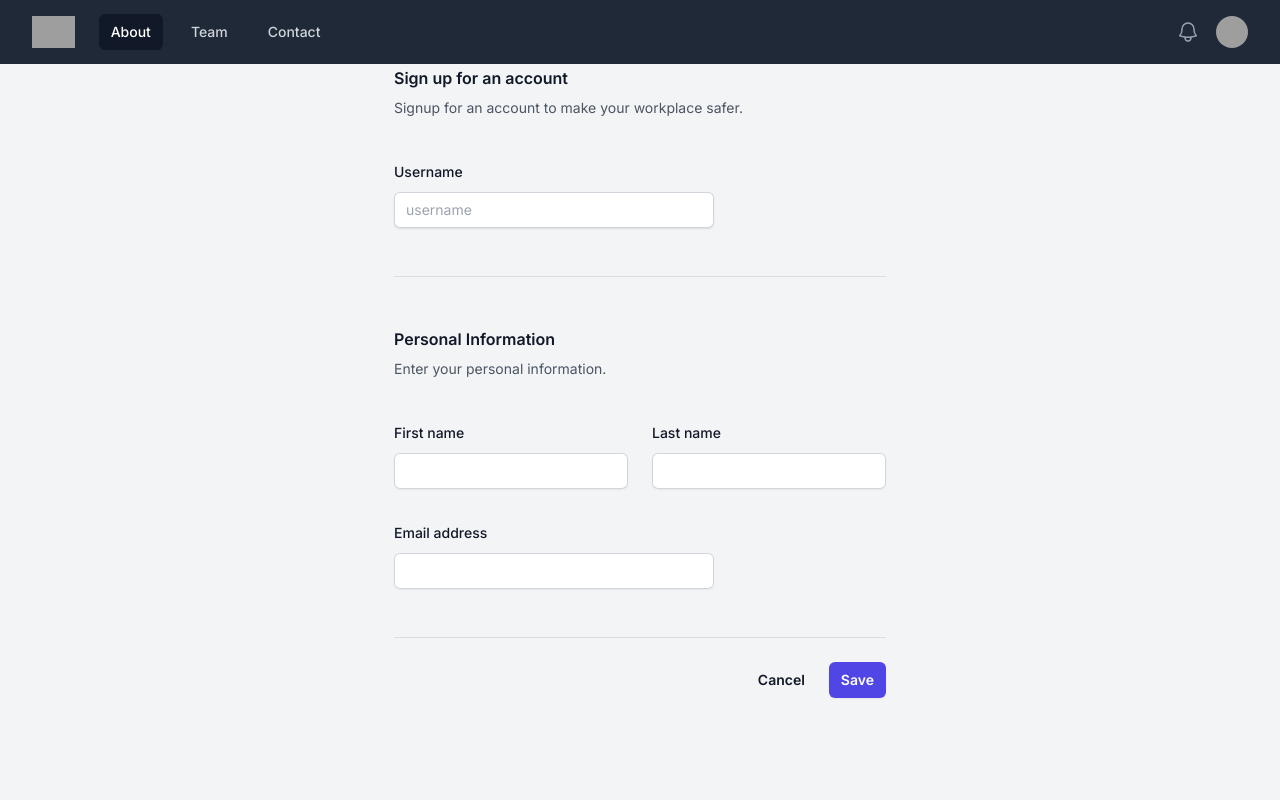
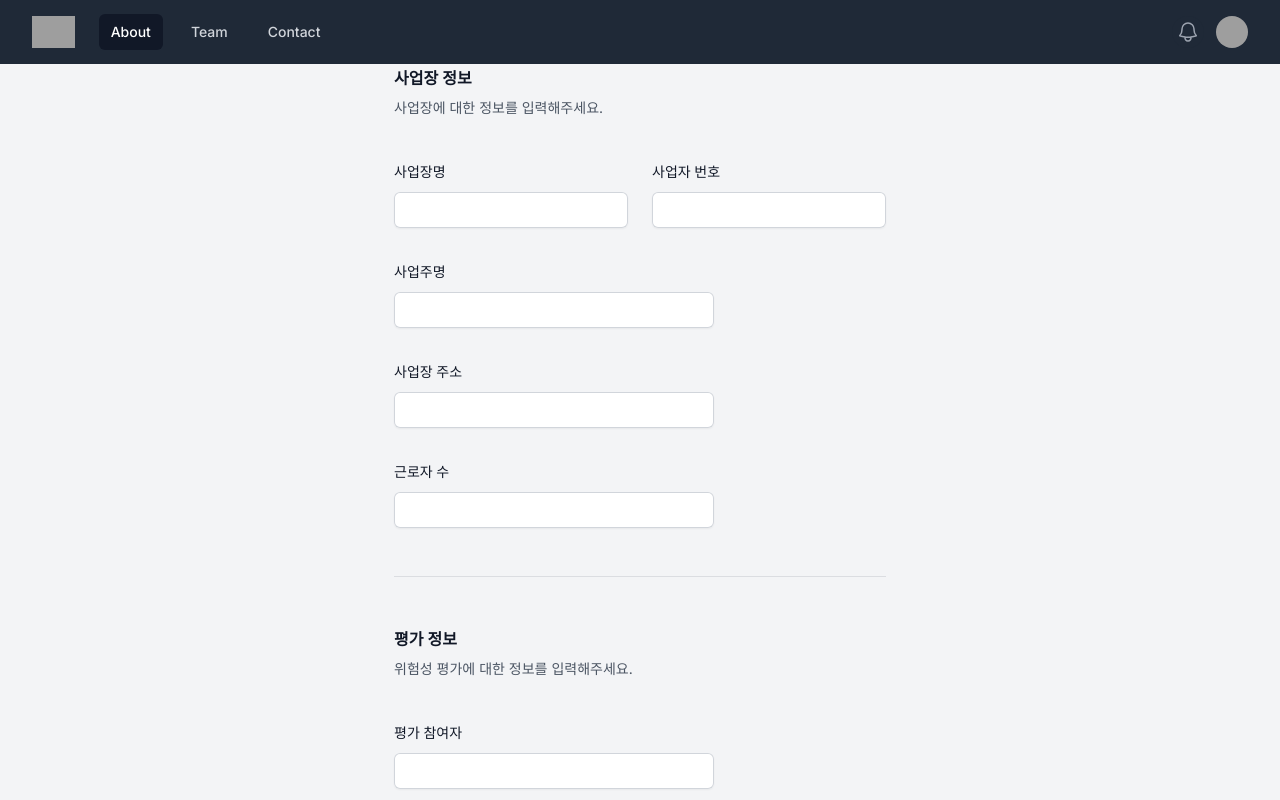
Before and after one commit to GuardianDocs/sework-front, a Next.js app: page /auth/signup in a window 1280 px wide. Shown: the top 800 px of the page. Built offline with nearby package versions, Linux system fonts and the light colour scheme; grey boxes are pictures that could not be loaded.

Commit message:
feat: 회원가입 페이지 작성

```diff
--- a/src/app/auth/signup/page.tsx
+++ b/src/app/auth/signup/page.tsx
@@ -1,47 +1,13 @@
-import { PhotoIcon, UserCircleIcon } from '@heroicons/react/24/solid';
-
 export default function Page() {
 	return (
 		<form>
 			<div className="space-y-12">
 				<div className="pb-12 border-b border-gray-900/10">
 					<h2 className="text-base font-semibold leading-7 text-gray-900">
-						Sign up for an account
+						사업장 정보
 					</h2>
 					<p className="mt-1 text-sm leading-6 text-gray-600">
-						Signup for an account to make your workplace safer.
-					</p>
-
-					<div className="grid grid-cols-1 mt-10 gap-x-6 gap-y-8 sm:grid-cols-6">
-						<div className="sm:col-span-4">
-							<label
-								htmlFor="username"
-								className="block text-sm font-medium leading-6 text-gray-900"
-							>
-								Username
-							</label>
-							<div className="mt-2">
-								<div className="flex rounded-md shadow-sm ring-1 ring-inset ring-gray-300 focus-within:ring-2 focus-within:ring-inset focus-within:ring-indigo-600 sm:max-w-md">
-									<input
-										type="text"
-										name="username"
-										id="username"
-										autoComplete="username"
-										className="block w-full rounded-md border-0 py-1.5 text-gray-900 shadow-sm ring-1 ring-inset ring-gray-300 placeholder:text-gray-400 focus:ring-2 focus:ring-inset focus:ring-indigo-600 sm:text-sm sm:leading-6"
-										placeholder="username"
-									/>
-								</div>
-							</div>
-						</div>
-					</div>
-				</div>
-
-				<div className="pb-12 border-b border-gray-900/10">
-					<h2 className="text-base font-semibold leading-7 text-gray-900">
-						Personal Information
-					</h2>
-					<p className="mt-1 text-sm leading-6 text-gray-600">
-						Enter your personal information.
+						사업장에 대한 정보를 입력해주세요.
 					</p>
 
 					<div className="grid grid-cols-1 mt-10 gap-x-6 gap-y-8 sm:grid-cols-6">
@@ -50,7 +16,7 @@
 								htmlFor="first-name"
 								className="block text-sm font-medium leading-6 text-gray-900"
 							>
-								First name
+								사업장명
 							</label>
 							<div className="mt-2">
 								<input
@@ -68,7 +34,7 @@
 								htmlFor="last-name"
 								className="block text-sm font-medium leading-6 text-gray-900"
 							>
-								Last name
+								사업자 번호
 							</label>
 							<div className="mt-2">
 								<input
@@ -86,7 +52,90 @@
 								htmlFor="email"
 								className="block text-sm font-medium leading-6 text-gray-900"
 							>
-								Email address
+								사업주명
+							</label>
+							<div className="mt-2">
+								<input
+									id="email"
+									name="email"
+									type="email"
+									autoComplete="email"
+									className="block w-full rounded-md border-0 py-1.5 text-gray-900 shadow-sm ring-1 ring-inset ring-gray-300 placeholder:text-gray-400 focus:ring-2 focus:ring-inset focus:ring-indigo-600 sm:text-sm sm:leading-6"
+								/>
+							</div>
+						</div>
+
+						<div className="sm:col-span-4">
+							<label
+								htmlFor="email"
+								className="block text-sm font-medium leading-6 text-gray-900"
+							>
+								사업장 주소
+							</label>
+							<div className="mt-2">
+								<input
+									id="email"
+									name="email"
+									type="email"
+									autoComplete="email"
+									className="block w-full rounded-md border-0 py-1.5 text-gray-900 shadow-sm ring-1 ring-inset ring-gray-300 placeholder:text-gray-400 focus:ring-2 focus:ring-inset focus:ring-indigo-600 sm:text-sm sm:leading-6"
+								/>
+							</div>
+						</div>
+
+						<div className="sm:col-span-4">
+							<label
+								htmlFor="email"
+								className="block text-sm font-medium leading-6 text-gray-900"
+							>
+								근로자 수
+							</label>
+							<div className="mt-2">
+								<input
+									id="email"
+									name="email"
+									type="email"
+									autoComplete="email"
+									className="block w-full rounded-md border-0 py-1.5 text-gray-900 shadow-sm ring-1 ring-inset ring-gray-300 placeholder:text-gray-400 focus:ring-2 focus:ring-inset focus:ring-indigo-600 sm:text-sm sm:leading-6"
+								/>
+							</div>
+						</div>
+					</div>
+				</div>
+
+				<div className="pb-12 border-b border-gray-900/10">
+					<h2 className="text-base font-semibold leading-7 text-gray-900">
+						평가 정보
+					</h2>
+					<p className="mt-1 text-sm leading-6 text-gray-600">
+						위험성 평가에 대한 정보를 입력해주세요.
+					</p>
+
+					<div className="grid grid-cols-1 mt-10 gap-x-6 gap-y-8 sm:grid-cols-6">
+						<div className="sm:col-span-4">
+							<label
+								htmlFor="email"
+								className="block text-sm font-medium leading-6 text-gray-900"
+							>
+								평가 참여자
+							</label>
+							<div className="mt-2">
+								<input
+									id="email"
+									name="email"
+									type="email"
+									autoComplete="email"
+									className="block w-full rounded-md border-0 py-1.5 text-gray-900 shadow-sm ring-1 ring-inset ring-gray-300 placeholder:text-gray-400 focus:ring-2 focus:ring-inset focus:ring-indigo-600 sm:text-sm sm:leading-6"
+								/>
+							</div>
+						</div>
+
+						<div className="sm:col-span-4">
+							<label
+								htmlFor="email"
+								className="block text-sm font-medium leading-6 text-gray-900"
+							>
+								평가기간
 							</label>
 							<div className="mt-2">
 								<input
@@ -102,18 +151,12 @@
 				</div>
 			</div>
 
-			<div className="flex items-center justify-end mt-6 gap-x-6">
-				<button
-					type="button"
-					className="text-sm font-semibold leading-6 text-gray-900"
-				>
-					Cancel
-				</button>
+			<div className="flex items-center justify-center mt-6 gap-x-6">
 				<button
 					type="submit"
 					className="px-3 py-2 text-sm font-semibold text-white bg-indigo-600 rounded-md shadow-sm hover:bg-indigo-500 focus-visible:outline focus-visible:outline-2 focus-visible:outline-offset-2 focus-visible:outline-indigo-600"
 				>
-					Save
+					회원가입하기
 				</button>
 			</div>
 		</form>
```
